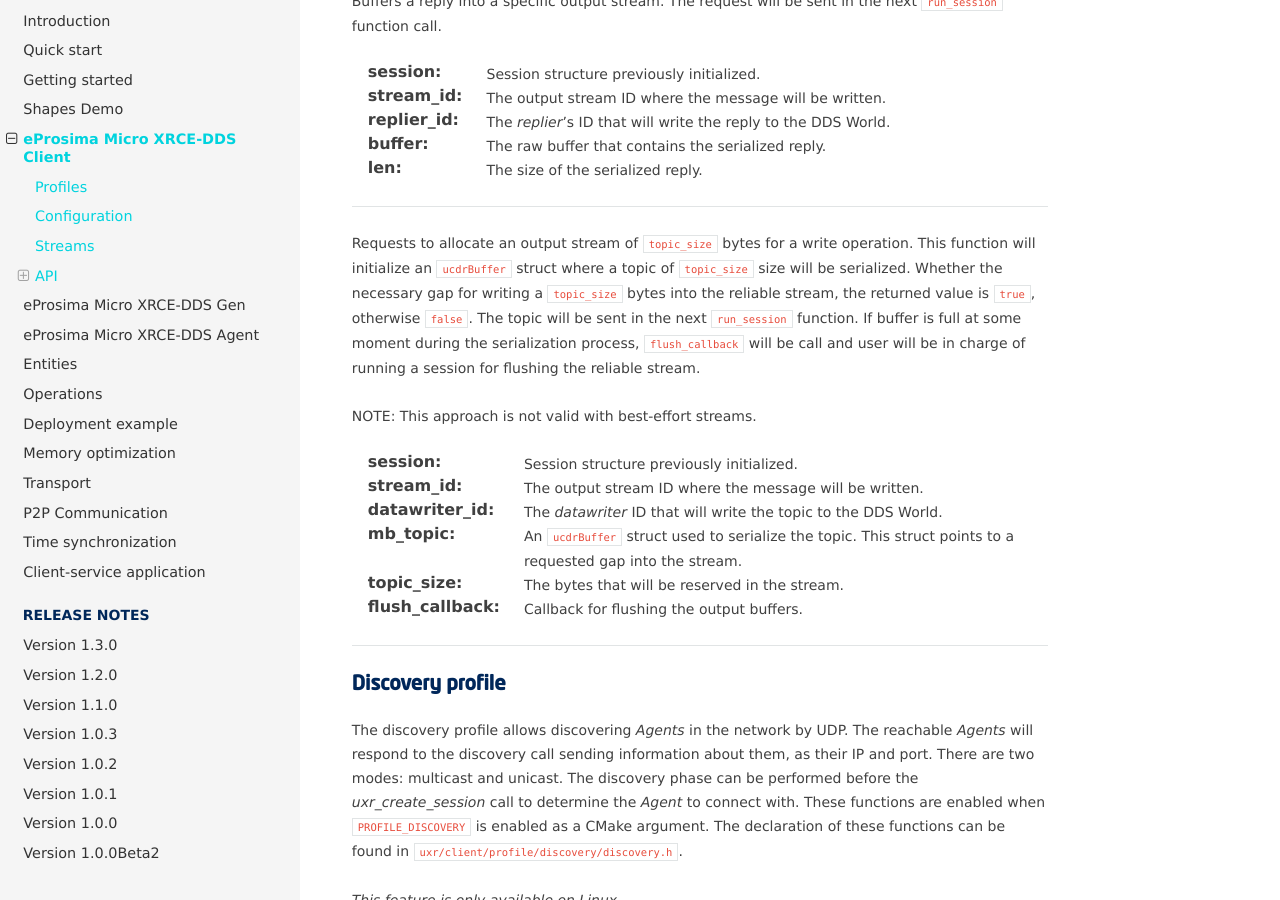
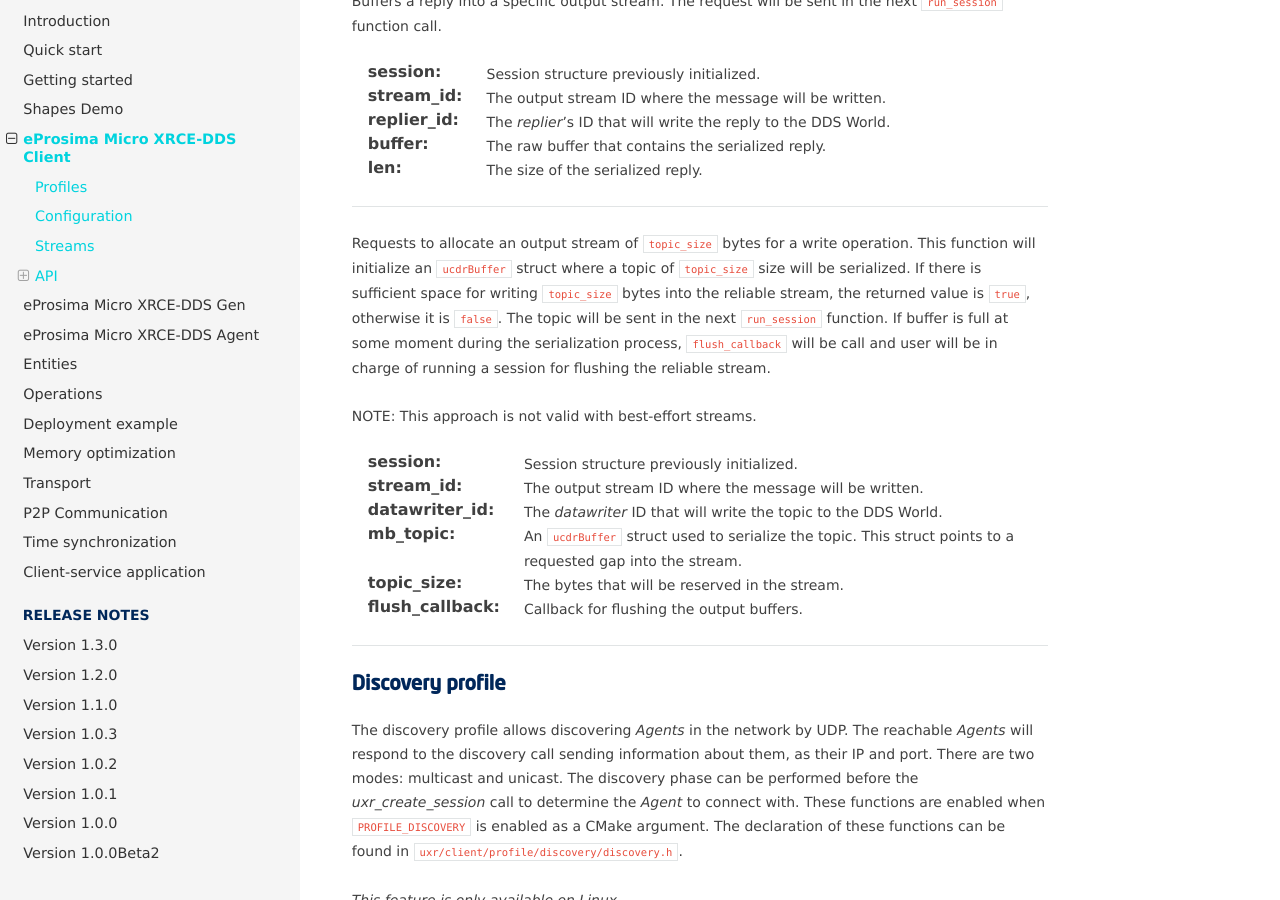
Before and after one commit to eProsima/Micro-XRCE-DDS-docs, a Sphinx documentation site: the page built from docs/client.rst, in a window 1280 px wide and 900 px high, scrolled down 18916 px. Built offline with Sphinx 7.4.7 and the Read the Docs theme 2.0.0, drawn with Linux system fonts in a browser that asks for light colours.

Commit message:
Update docs/client.rst
Co-authored-by: FranFin <58737168+FranFin@users.noreply.github.com>

```diff
--- a/docs/client.rst
+++ b/docs/client.rst
@@ -900,7 +900,7 @@
 
 Requests to allocate an output stream of ``topic_size`` bytes for a write operation.
 This function will initialize an ``ucdrBuffer`` struct where a topic of ``topic_size`` size will be serialized.
-Whether the necessary gap for writing a ``topic_size`` bytes into the reliable stream, the returned value is ``true``, otherwise ``false``.
+If there is sufficient space for writing ``topic_size`` bytes into the reliable stream, the returned value is ``true``, otherwise it is ``false``.
 The topic will be sent in the next ``run_session`` function. If buffer is full at some moment during the serialization process, ``flush_callback`` will be call and user will be in charge of running a session for flushing the reliable stream.
 
 NOTE: This approach is not valid with best-effort streams.
```
